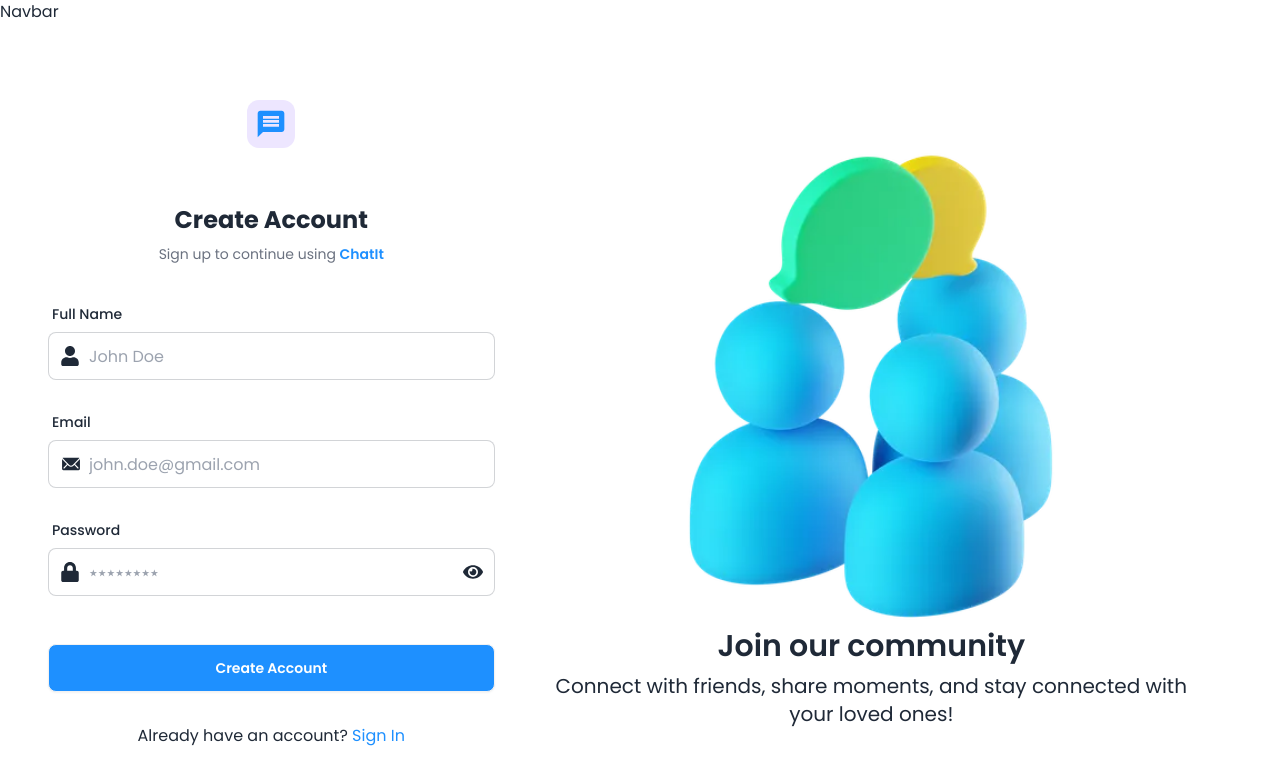
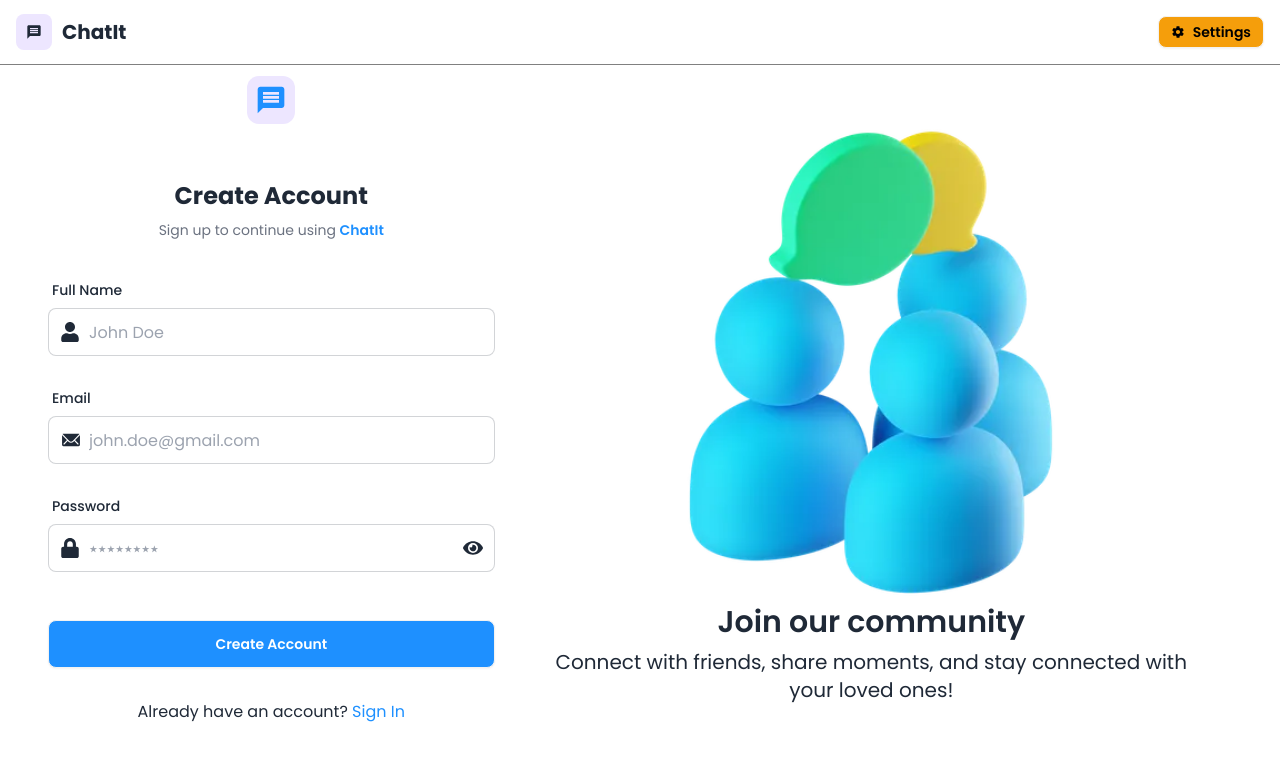
Before and after one commit to vig-tirakapadi18/mern-ts-chat-it, a React (Vite) app in the folder client/: page /sign-up in a window 1280 px wide. Shown: the top 784 px of the page. Built offline with nearby package versions, Linux system fonts and the light colour scheme; no server answers; a web font is replaced by a local one.

Commit message:
created Navbar

```diff
--- a/client/src/components/Navbar.tsx
+++ b/client/src/components/Navbar.tsx
@@ -1,7 +1,63 @@
 import React, { FC } from "react";
+import { useAuthStore } from "../store/useAuthStore";
+import { Link } from "react-router-dom";
+import { MdMessage } from "react-icons/md";
+import { IoMdSettings } from "react-icons/io";
+import { FaUser } from "react-icons/fa";
+import { IoLogOutOutline } from "react-icons/io5";
 
 const Navbar: FC = (): React.JSX.Element => {
-  return <div>Navbar</div>;
+  const { signOut, authUser } = useAuthStore();
+
+  return (
+    <header className="bg-base-100 border-b-[0.5px] border-b-[gray] fixed w-full top-0 z-40 backdrop-blur-lg bg-base-100/80">
+      <nav className="container mx-auto px-4 h-16">
+        <div className="flex items-center justify-between h-full">
+          <div className="flex items-center gap-8">
+            <Link
+              to="/"
+              className="flex items-center gap-2.5 hover:opacity-80 transition-all"
+            >
+              <div className="size-9 rounded-lg bg-primary/10 flex items-center justify-center">
+                <MdMessage />
+              </div>
+              <h1 className="text-xl font-bold">ChatIt</h1>
+            </Link>
+          </div>
+
+          <div className="flex items-center gap-2">
+            <Link
+              to="/settings"
+              className="btn btn-sm gap-2 transition-colors bg-amber-500 text-black hover:bg-amber-500 hover:bg-opacity-95"
+            >
+              <IoMdSettings />
+              <span className="hidden sm:inline">Settings</span>
+            </Link>
+
+            {authUser && (
+              <>
+                <Link
+                  to="/profile"
+                  className="btn btn-sm gap-2 bg-[dodgerblue] text-black hover:bg-[dodgerblue] hover:bg-opacity-95"
+                >
+                  <FaUser />
+                  <span className="hidden sm:inline">Profile</span>
+                </Link>
+                <Link
+                  to="/sign-out"
+                  className="btn btn-sm flex gap-2 items-center bg-rose-500 text-black hover:bg-rose-500 hover:bg-opacity-95"
+                  onClick={signOut}
+                >
+                  <IoLogOutOutline size={22} />
+                  <span className="hidden sm:inline">Sign Out</span>
+                </Link>
+              </>
+            )}
+          </div>
+        </div>
+      </nav>
+    </header>
+  );
 };
 
 export default Navbar;
--- a/client/src/store/useAuthStore.ts
+++ b/client/src/store/useAuthStore.ts
@@ -17,6 +17,7 @@ interface IAuthState {
   isCheckingAuth: boolean;
   getLoggedInUser: () => void;
   signUp: (data: IFormData) => void;
+  signOut: () => void;
 }
 
 export const useAuthStore = create<IAuthState>((set) => ({
```
Also changed, not shown: 1 other file (tests, documents, lock files or other folders).
